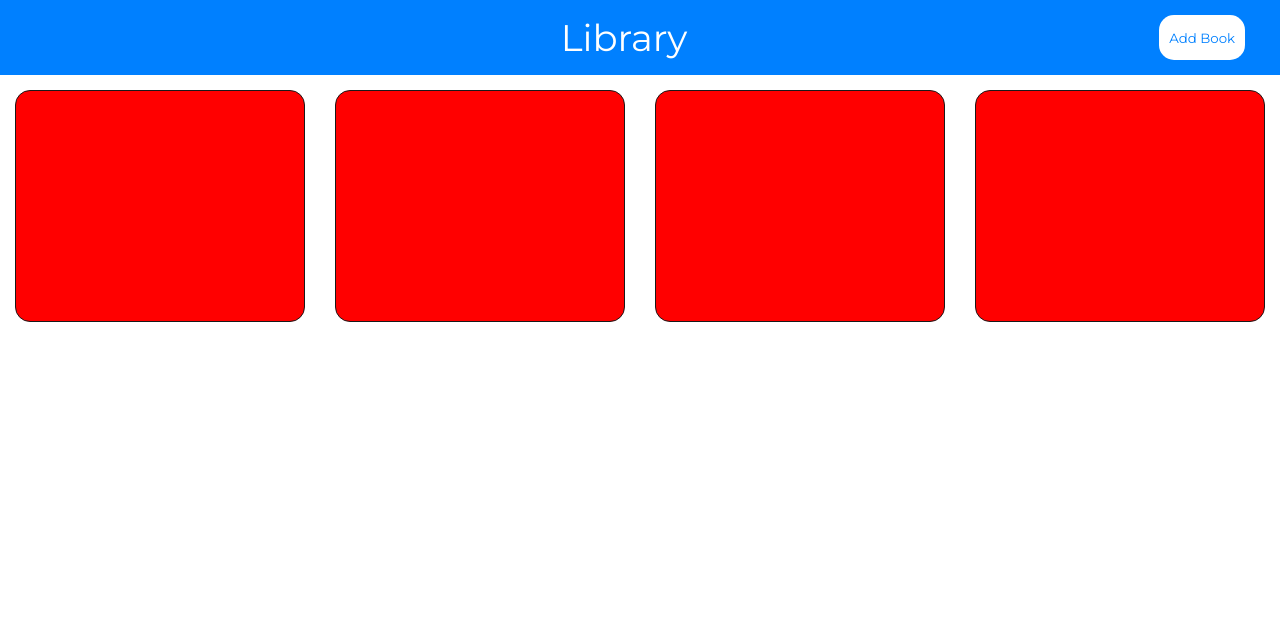
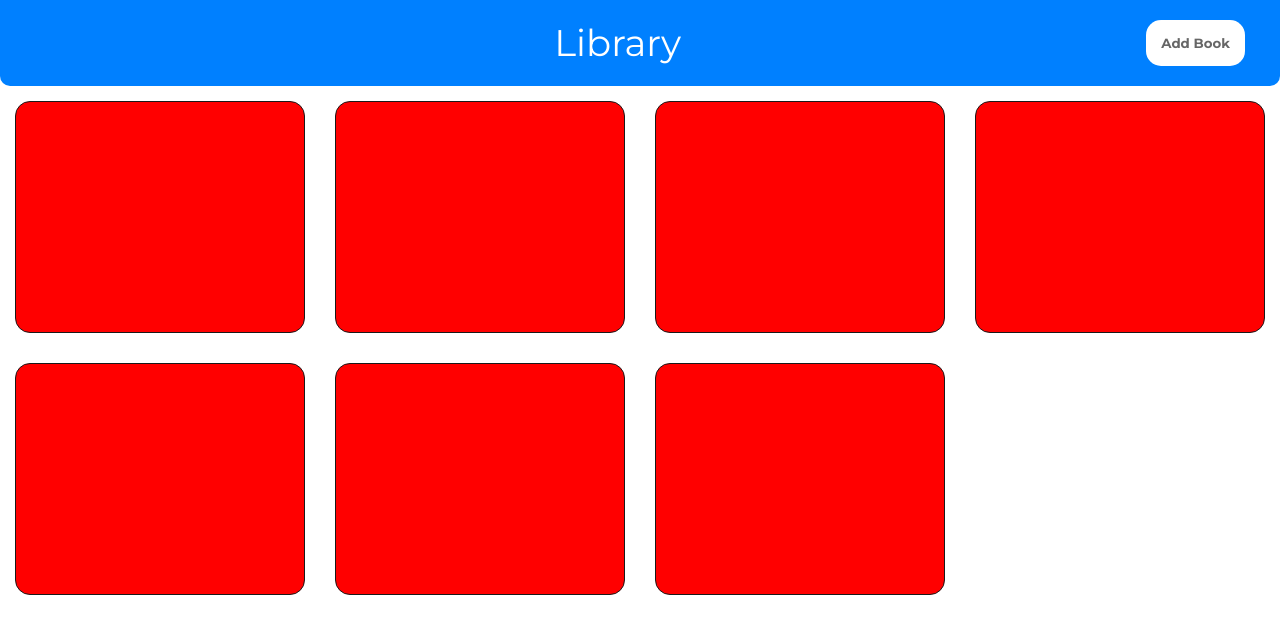
Before and after one commit to jacobrees/Library, a plain HTML site: page index.html in a window 1280 px wide. Drawn offline with Linux system fonts and the light colour scheme.

Commit message:
Made top nav fixed to top of screen

```diff
--- a/index.html
+++ b/index.html
@@ -19,8 +19,9 @@
         <div class="book-container"></div>
         <div class="book-container"></div>
         <div class="book-container"></div>
-
-
+        <div class="book-container"></div>
+        <div class="book-container"></div>
+        <div class="book-container"></div>
     </div>
 
     <script src="app.js"></script>
--- a/styles.css
+++ b/styles.css
@@ -11,10 +11,14 @@
 .logo-back {
   width: 100%;
   height: auto;
-  padding: 15px 0 15px 0;
+  padding: 20px 0 20px 0;
   background-color: #0080ff;
   display: flex;
   justify-content: space-between;
+  position: fixed;
+  top: 0;
+  border-bottom-left-radius: 10px;
+  border-bottom-right-radius: 10px;
 }
 
 .empty {
@@ -32,10 +36,10 @@
   margin: 0 35px 0 0;
   border: none;
   border-radius: 15px;
-  font-weight: 400;
-  padding: 10px;
-  color: #0080ff;
+  padding: 15px;
+  color: #666;
   background-color: white;
+  font-weight: 700;
 }
 
 .book-container {
@@ -49,6 +53,7 @@
 .library-container {
   display: grid;
   grid-template-columns: auto auto auto auto;
+  margin-top: 86px;
 }
 
 /* Large devices */
@@ -70,4 +75,8 @@
   .library-container {
     grid-template-columns: auto;
   }
+
+  .empty {
+    width: 9px;
+  }
 }
```
